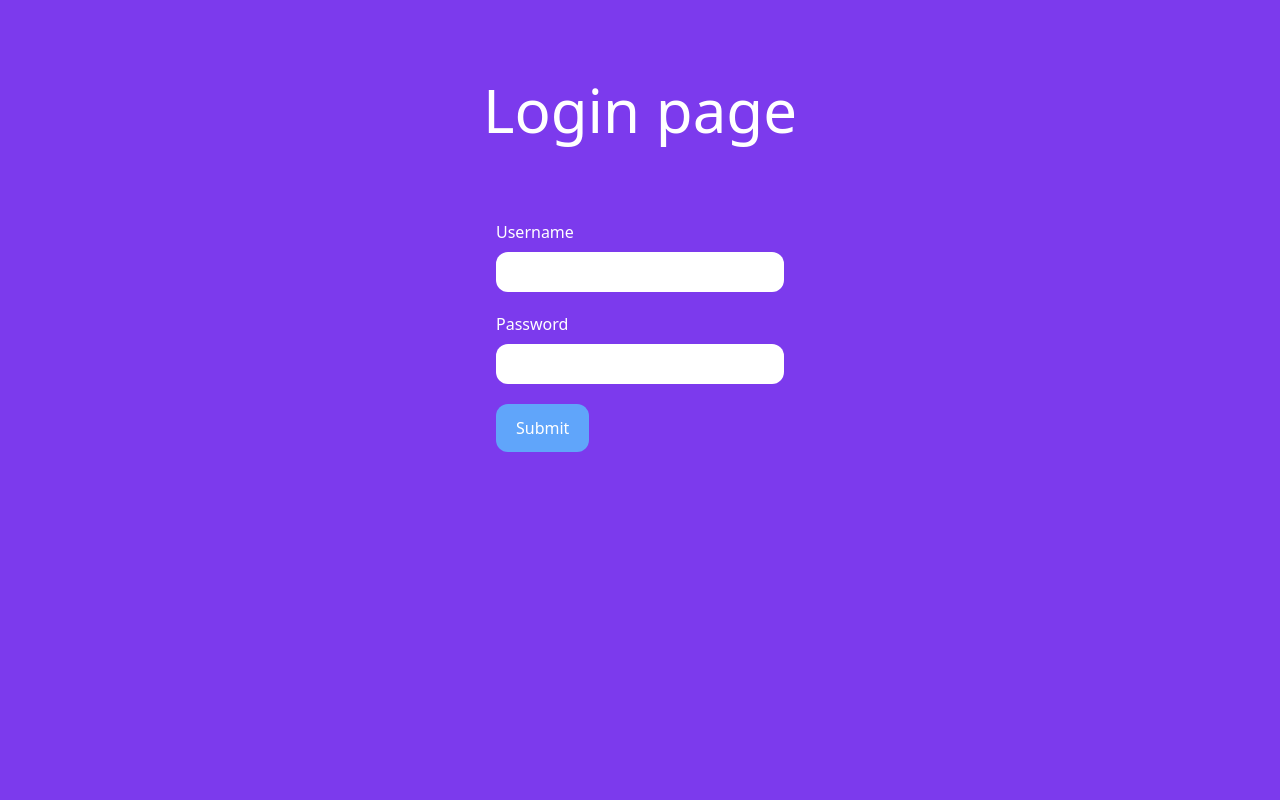
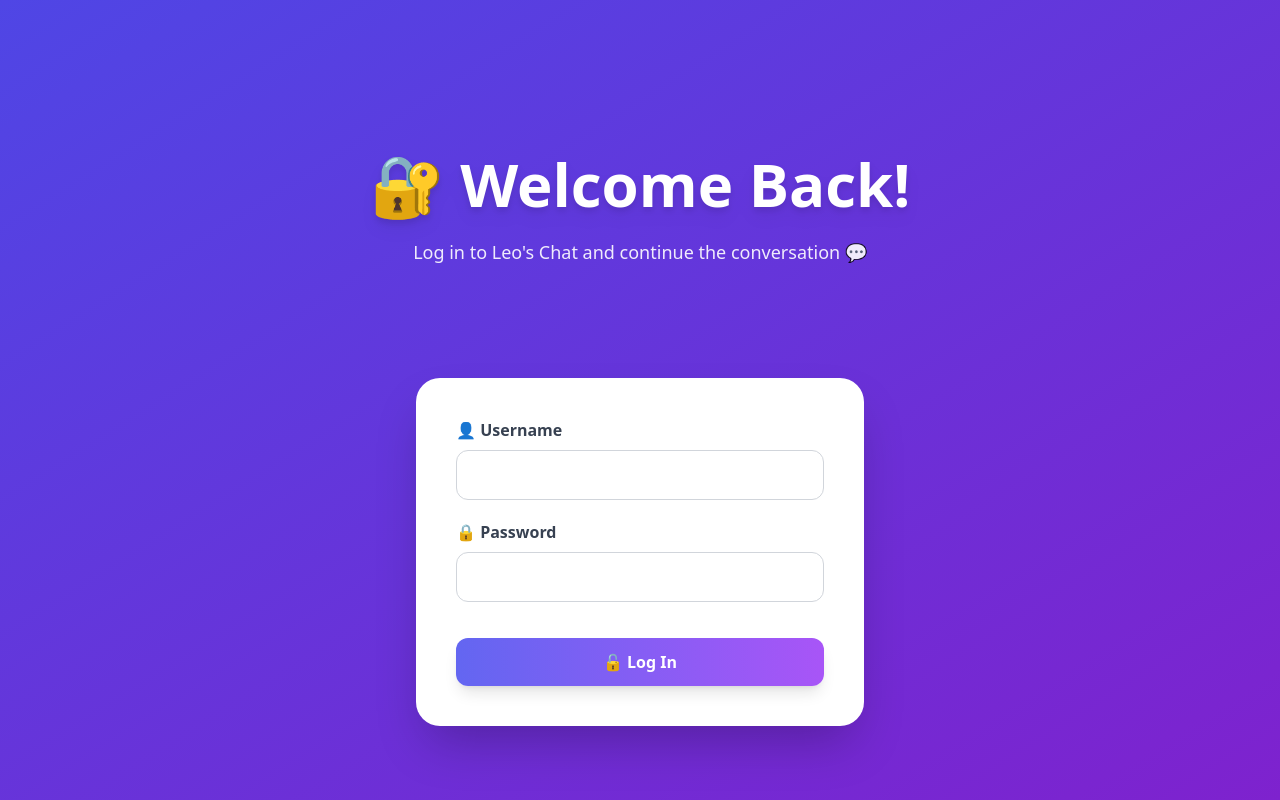
Before and after one commit to leoseis/leoschat, a Django app: page /login/ in a window 1280 px wide. Shown: the part 96-896 px from the top of the page. Before the commit the page ends 548 px from the top, so only its background shows below. Run offline with Django 5.2, Linux system fonts and the light colour scheme; some libraries are stand-ins or nearby versions.

Commit message:
re designed the login page with anniomations

```diff
--- a/core/templates/core/login.html
+++ b/core/templates/core/login.html
@@ -1,41 +1,69 @@
 {% extends 'core/base.html' %}
 
-{% block title %}Login page page| {% endblock %}
+{% block title %}Login | {% endblock %}
 
 {% block content %}
 
+<div class="min-h-screen flex flex-col justify-center items-center bg-gradient-to-br from-indigo-600 to-purple-700">
 
-<div class="p-10 lg:p-20 text-center">
-    <h1 class="text-3xl lg:text-6xl text-white"> Login page</h1>
+    <div class="p-10 lg:p-20 text-center animate-fade-in-up">
+        <h1 class="text-4xl lg:text-6xl text-white font-extrabold drop-shadow-lg mb-6">
+            🔐 Welcome Back!
+        </h1>
+        <p class="text-lg text-white/90 mb-8">
+            Log in to Leo's Chat and continue the conversation 💬
+        </p>
     </div>
-   <form method="post" action="." class="lg:w-1/4 px-4 mx-auto">
+
+    <form method="post" action="." class="bg-white rounded-3xl shadow-2xl p-10 w-full max-w-md animate-fade-in-up delay-300">
         {% csrf_token %}
 
         <div class="mb-5">
-        <label class="text-white">Username</label>
-
-        <input type="text" name="username" class="w-full mt-2 px-4 py-2 rounded-xl">
+            <label class="font-semibold text-gray-700">👤 Username</label>
+            <input type="text" name="username" class="w-full mt-2 px-4 py-3 rounded-xl border border-gray-300 focus:ring-2 focus:ring-indigo-500 transition">
         </div>
 
         <div class="mb-5">
-        <label class="text-white">Password</label>
-
-        <input type="password" name="password" class="w-full mt-2 px-4 py-2 rounded-xl">
+            <label class="font-semibold text-gray-700">🔒 Password</label>
+            <input type="password" name="password" class="w-full mt-2 px-4 py-3 rounded-xl border border-gray-300 focus:ring-2 focus:ring-indigo-500 transition">
         </div>
-
-
 
         {% if form.errors %}
             {% for field in form %}
                 {% for error in field.errors %}
-            <div class="mb-5 p-4 rounded-xl bg-red-300 text-white">
+                    <div class="mb-5 p-4 rounded-xl bg-red-400 text-white font-semibold">
                         <p>{{ error|escape }}</p>
                     </div>
                 {% endfor %}
             {% endfor %}
         {% endif %}
 
-<button class="px-5 py-3 rounded-xl text-white  bg-blue-400 hover:bg-violet-700">Submit</button>
+        <button class="w-full py-3 mt-4 rounded-xl text-white bg-gradient-to-r from-indigo-500 to-purple-500 hover:from-purple-600 hover:to-indigo-600 font-semibold shadow-lg transform transition hover:scale-105">
+            🔓 Log In
+        </button>
     </form>
 
+</div>
+
+<style>
+    @keyframes fadeInUp {
+        from {
+            opacity: 0;
+            transform: translateY(20px);
+        }
+        to {
+            opacity: 1;
+            transform: translateY(0);
+        }
+    }
+
+    .animate-fade-in-up {
+        animation: fadeInUp 1s ease-out forwards;
+    }
+
+    .delay-300 {
+        animation-delay: 0.3s;
+    }
+</style>
+
 {% endblock %}
```
Also changed, not shown: db.sqlite3. Lines whose indentation alone changed are shown as unchanged.
